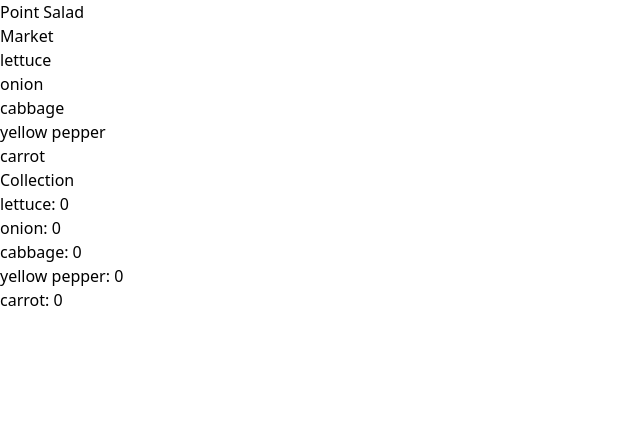
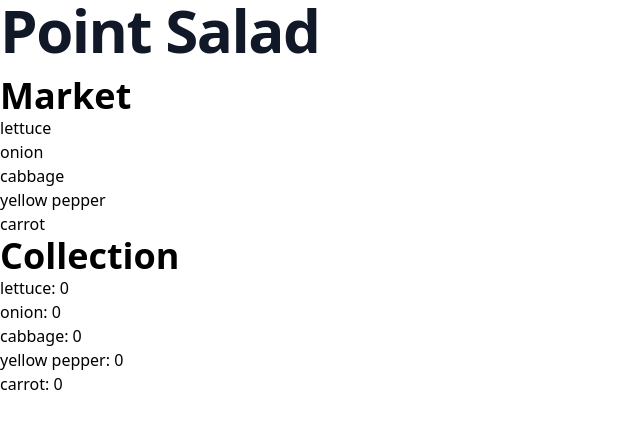
Before and after one commit to s-espinosa/point-salad-old, an Angular app: page / in a window 1280 px wide. Shown: the top 428 px of the page, without its empty margins (0-640 px from the left). Built offline with nearby package versions, Linux system fonts and the light colour scheme.

Commit message:
Style headings

```diff
--- a/src/app/app.component.html
+++ b/src/app/app.component.html
@@ -1,12 +1,12 @@
-<h1>Point Salad</h1>
+<h1 class="mb-4 text-4xl font-extrabold leading-none tracking-tight text-gray-900 md:text-5xl lg:text-6xl">Point Salad</h1>
 
 <div>
-    <h2>Market</h2>
+    <h2 class="text-4xl font-extrabold">Market</h2>
     <p *ngFor="let veggie of veggies" (click)="selectVeggie(veggie)">{{ veggie.name }}</p>
 </div>
 
 <div>
-    <h2>Collection</h2>
+    <h2 class="text-4xl font-extrabold">Collection</h2>
     <p *ngFor="let veggieName of veggieTypes">{{ veggieName }}: {{ countCollected(veggieName) }}</p>
 </div>
 
```
